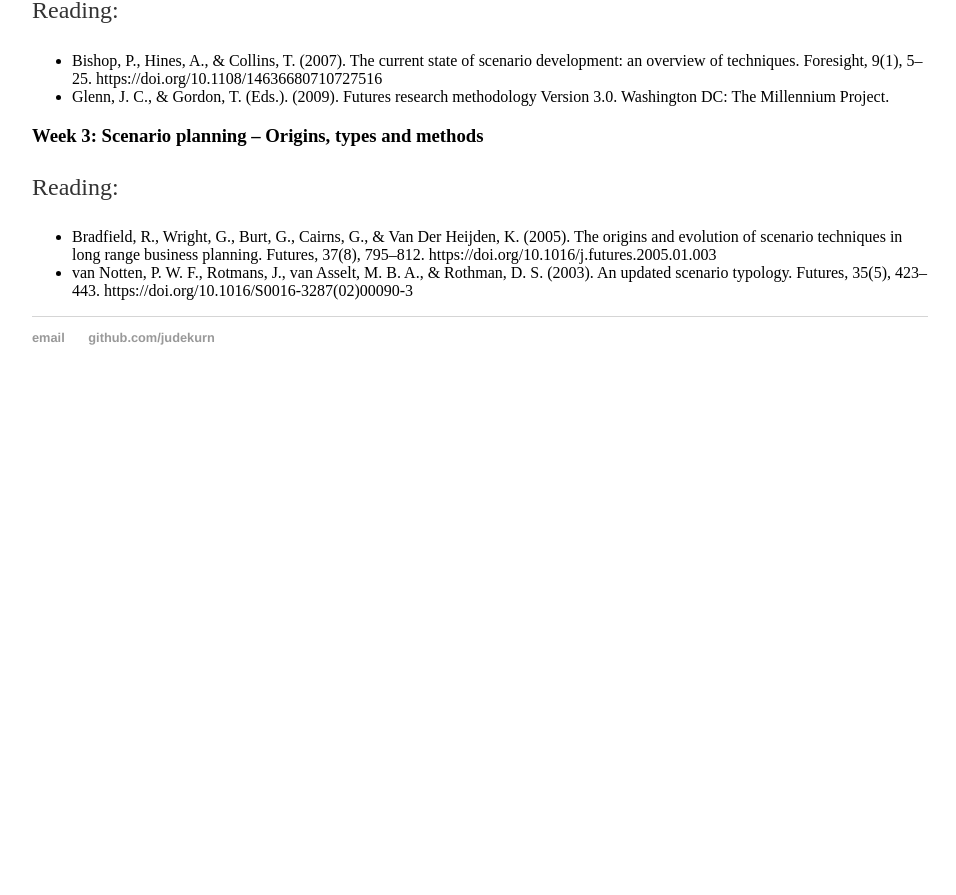
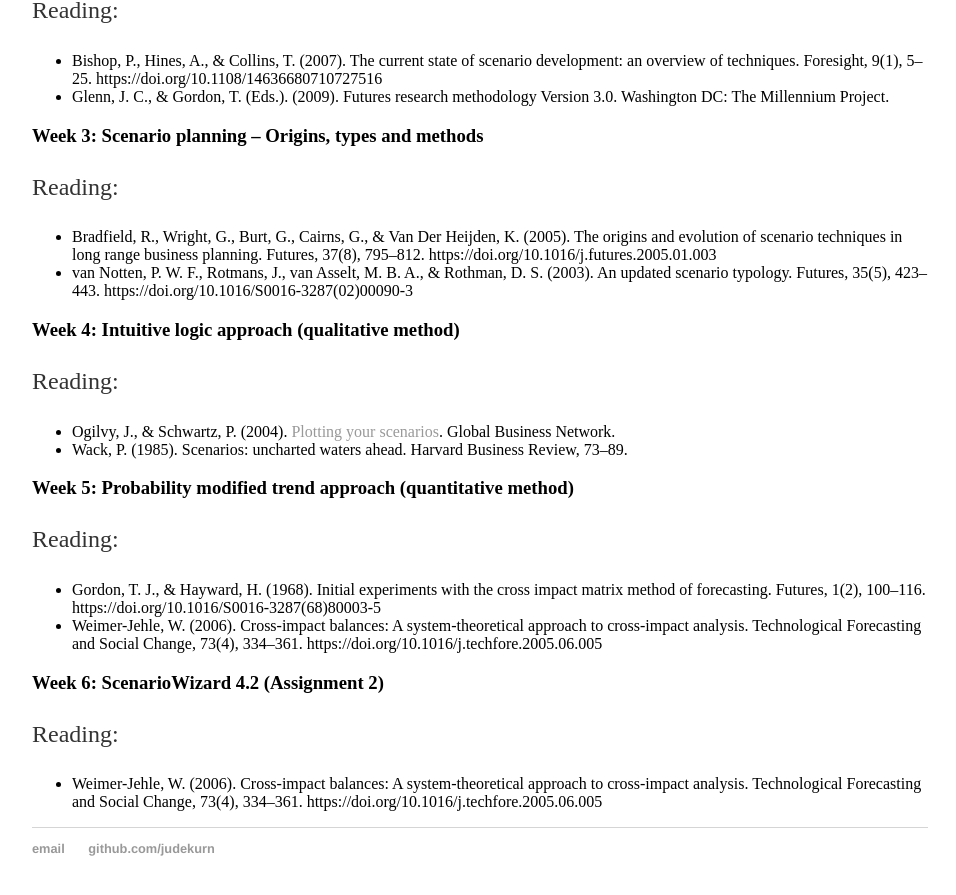
Before and after one commit to judekurn/judekurn.github.io, a Jekyll site: the page built from docs/teaching/scenario_planning.md, in a window 1280 px wide and 900 px high, scrolled down 2523 px. Shown: the top 895 px of the window, without its empty margins (160-1116 px from the left). Built offline with Jekyll 4.4.1, drawn with Linux system fonts in a browser that asks for light colours; our own code applies the rules of GitHub Pages for plain Markdown files; before the commit the page ends 2928 px from its top, so only the background shows below that.

Commit message:
Update scenario_planning.md

```diff
--- a/docs/teaching/scenario_planning.md
+++ b/docs/teaching/scenario_planning.md
@@ -53,3 +53,17 @@ Reading:
 Reading:
 * Bradfield, R., Wright, G., Burt, G., Cairns, G., & Van Der Heijden, K. (2005). The origins and evolution of scenario techniques in long range business planning. Futures, 37(8), 795–812. https://doi.org/10.1016/j.futures.2005.01.003
 * van Notten, P. W. F., Rotmans, J., van Asselt, M. B. A., & Rothman, D. S. (2003). An updated scenario typology. Futures, 35(5), 423–443. https://doi.org/10.1016/S0016-3287(02)00090-3
+
+### Week 4: Intuitive logic approach (qualitative method)
+Reading:
+* Ogilvy, J., & Schwartz, P. (2004). [Plotting your scenarios](http://www.meadowlark.co/plotting_your_scenarios.pdf). Global Business Network.
+* Wack, P. (1985). Scenarios: uncharted waters ahead. Harvard Business Review, 73–89.
+
+### Week 5: Probability modified trend approach (quantitative method)
+Reading:
+* Gordon, T. J., & Hayward, H. (1968). Initial experiments with the cross impact matrix method of forecasting. Futures, 1(2), 100–116. https://doi.org/10.1016/S0016-3287(68)80003-5
+* Weimer-Jehle, W. (2006). Cross-impact balances: A system-theoretical approach to cross-impact analysis. Technological Forecasting and Social Change, 73(4), 334–361. https://doi.org/10.1016/j.techfore.2005.06.005
+
+### Week 6: ScenarioWizard 4.2 (Assignment 2)
+Reading:
+* Weimer-Jehle, W. (2006). Cross-impact balances: A system-theoretical approach to cross-impact analysis. Technological Forecasting and Social Change, 73(4), 334–361. https://doi.org/10.1016/j.techfore.2005.06.005
```
